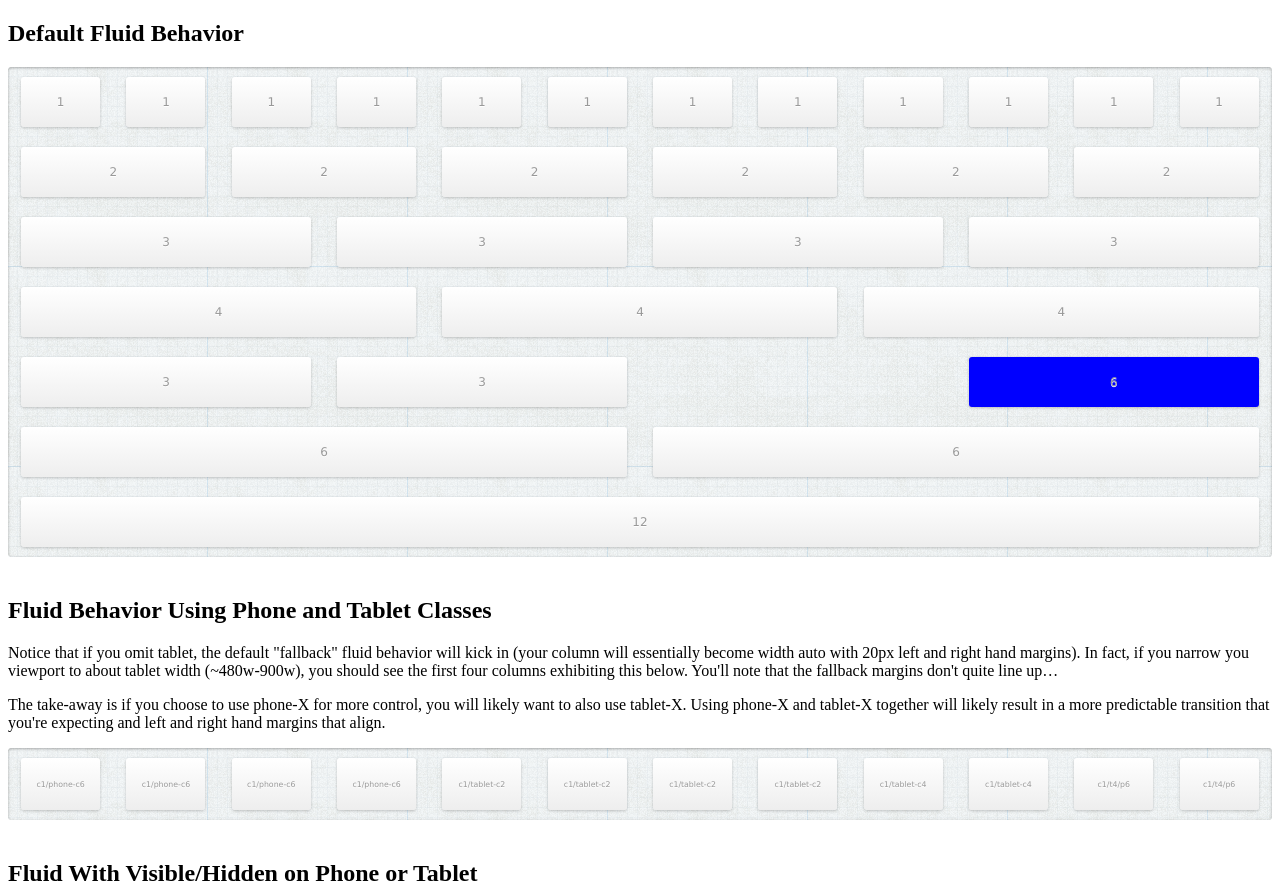
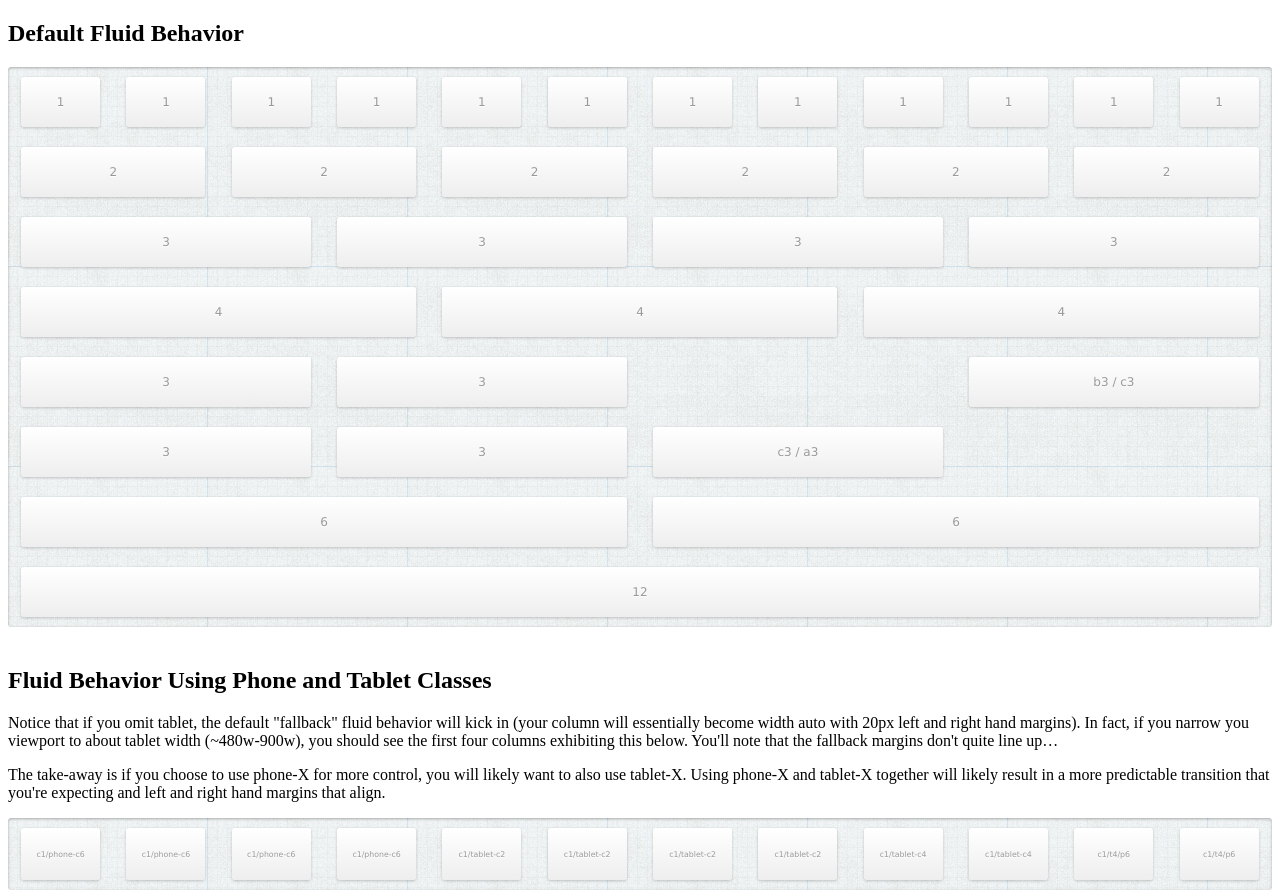
Before and after one commit to alexwolfe/Grids, a website: page grid_flexible.html in a window 1280 px wide. Shown: the top 890 px of the page. Drawn offline with Linux system fonts and the light colour scheme.

Commit message:
example before and after

```diff
--- a/grid_flexible.html
+++ b/grid_flexible.html
@@ -58,7 +58,12 @@
 
       <span class="c3">3</span>
       <span class="c3">3</span>
-      <span class="b3 c3" style="background: blue !important;">6</span>
+      <span class="b3 c3">b3 / c3</span>
+      <div class="clear"></div>
+
+      <span class="c3">3</span>
+      <span class="c3">3</span>
+      <span class="c3 a3">c3 / a3</span>
       <div class="clear"></div>
 
       <span class="c6">6</span>
```
